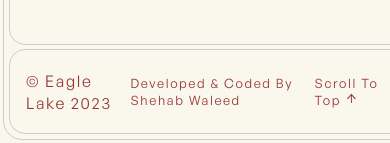
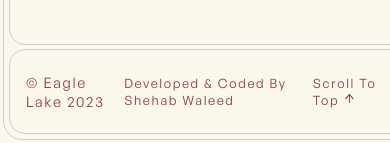
Before and after one commit to shehabwaleedd/eagle-lake, a React (Create React App) app: page / in a window 390 px wide. Shown: the part 5279-5422 px from the top of the page. Built offline with nearby package versions, Linux system fonts and the light colour scheme.

Commit message:
reduced the font size of footer in mobile versions

```diff
--- a/src/pages/home/leftSide/reservation/Reservation.css
+++ b/src/pages/home/leftSide/reservation/Reservation.css
@@ -167,5 +167,11 @@
         height: 40%;
         width: 100%;
     }
-
+    .reservation__footer p {
+    font-size: 0.9rem;
 }
+    reservation__footer span {
+    font-size: 0.75rem;
+    letter-spacing: 0rem;
+}
+}
```
